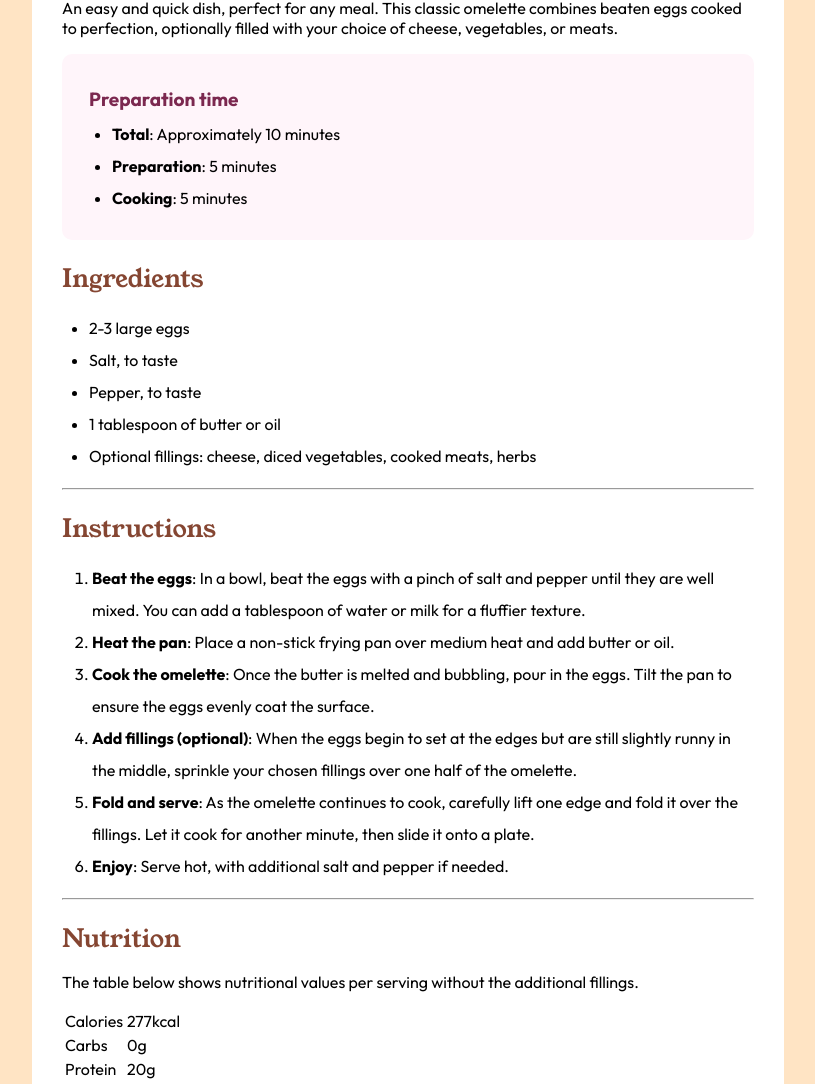
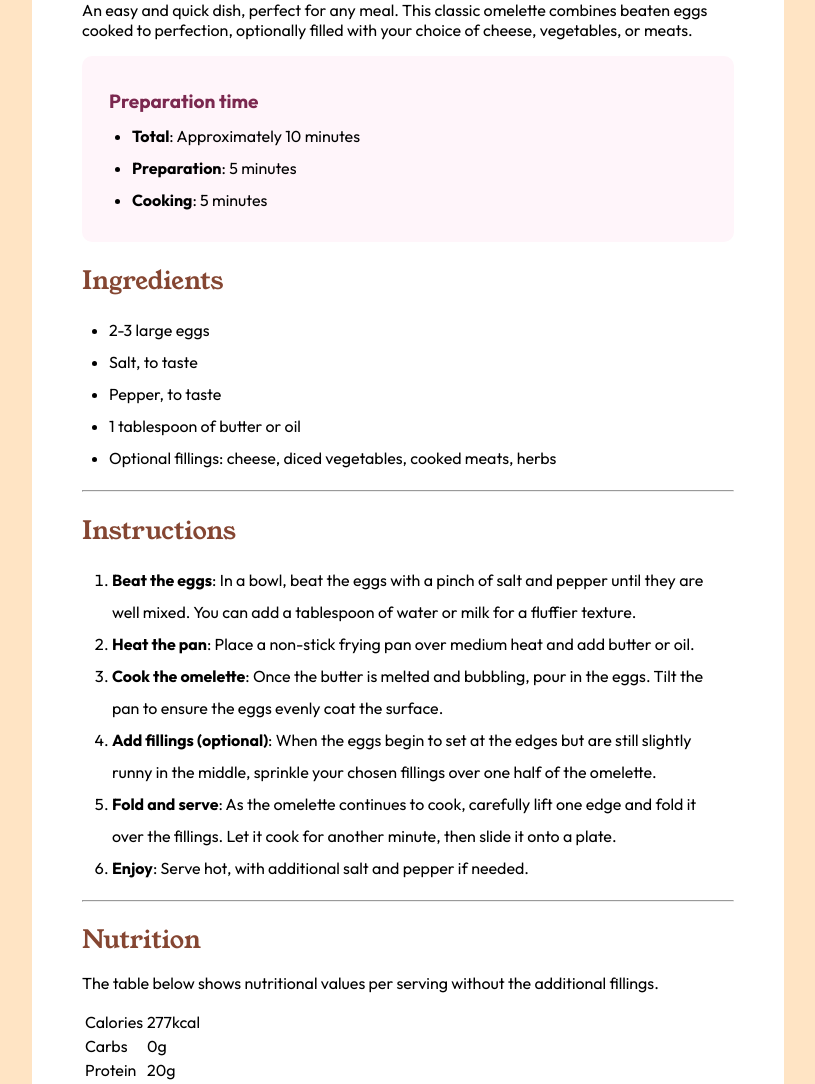
Before and after one commit to MehmetCivril/recipe-page-main, a plain HTML site: page index.html in a window 1280 px wide. Shown: the part 729-1813 px from the top of the page, without its empty margins (232-1047 px from the left). Drawn offline with Linux system fonts and the light colour scheme.

Commit message:
Update styles.css
Padding yeniden ayarlandı

```diff
--- a/styles.css
+++ b/styles.css
@@ -6,7 +6,7 @@ body {
   background-color: white;
   border-radius: 15px;
   font-family: "outfit", serif;
-  padding: 30px;
+  padding: 50px;
 }
 .omelette-intro-box img {
   width: 100%;
@@ -22,8 +22,9 @@ body {
   font-family: "outfit", serif;
   font-weight: 400;
   font-size: 16px;
-  margin-right: 1px;
+  margin-right: 10px;
 }
+
 .omelette-intro-prep-time {
   background-color: hsl(330, 100%, 98%);
   padding: 10px;
@@ -46,7 +47,6 @@ body {
   color: hsl(14, 45%, 36%);
   margin-bottom: 10px;
 }
-
 .omelette-ingredients-list {
   font-size: 16;
   line-height: 2;
@@ -56,6 +56,6 @@ body {
 .omelette-instructions-list {
   font-size: 16;
   line-height: 2;
-  margin-right: 1px;
+  margin-right: 10px;
   margin-left: -10px;
 }
```
